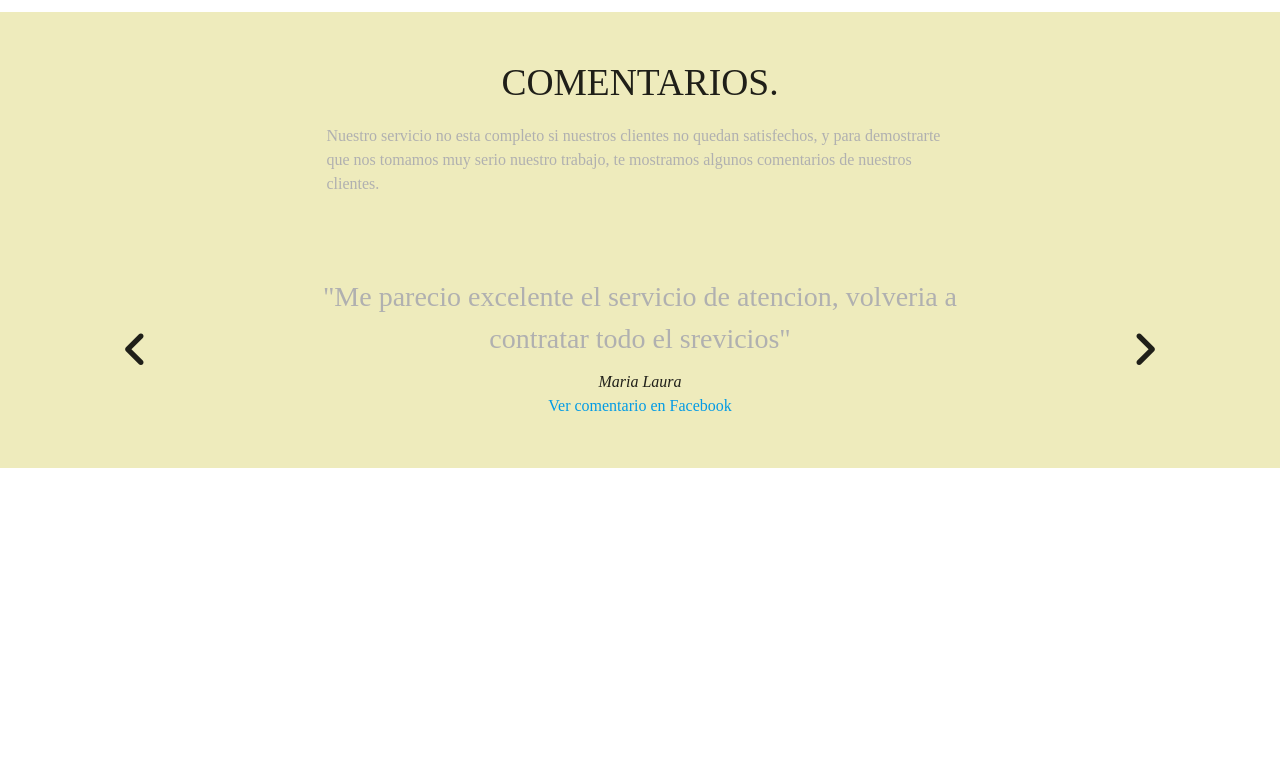
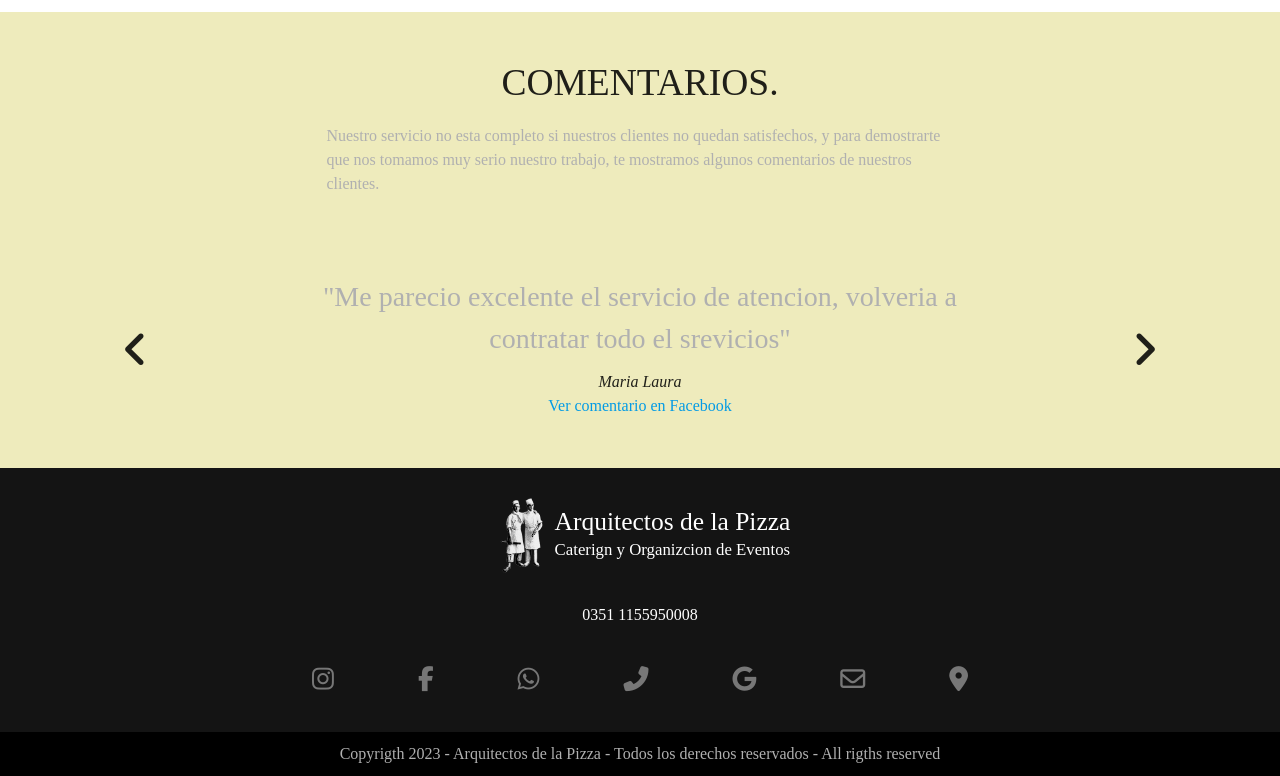
Before and after one commit to juanrodrigovicario/arquitectosDeLaPizza, a plain HTML site: page index.html in a window 1280 px wide. Shown: the part 4632-5408 px from the top of the page. Before the commit the page ends 5100 px from the top, so only its background shows below. Drawn offline with nearby package versions, Linux system fonts and the light colour scheme.

Commit message:
index html finalizado (falta medidas de pantallas mas chicas)

```diff
--- a/estilos.css
+++ b/estilos.css
@@ -465,24 +465,47 @@ text-align: center;
 
 /* -----------  -----------  FOOTER  -----------  ----------- */
 
-footer {
-    background-color: #292929;
+.footer{
+    display: flex;
+    flex-direction: column;
+    align-items: center;
+    background-color: rgb(20, 20, 20);
+}
+.footer .contenedor-info-footer{
+    display: flex;
+    flex-direction: column;
+    align-items: center;
+}
+.footer .contenedor-info-footer .logo{
+    display: flex;
+    align-items: center;
+    margin: 20px;
+}
+.footer .contenedor-info-footer .logo .img{
+    width: 45px;
+    margin: 10px;
+}
+.footer .contenedor-info-footer .logo .textos-logo .slogan{
+    color: #fff;
+    font-size: 16.8px;
+}
+.footer .contenedor-info-footer .anchor{
+    color: #fff;
+    cursor: pointer;
+    margin: auto;
+}
+.footer .contenedor-info-footer .contactanos .iconos-footer{
+    color: rgb(119, 119, 119);
+    font-size: 25px;
+    margin: 40px;
+
+}
+.footer .footerDelFooter{
     width: 100%;
+    text-align: center;
+    background-color: black;
+    padding: 10px;
 }
-
-footer .footer .logo {
-    display: grid;
-    grid-template-columns: 40px 1fr;
-}
-
-footer .footer .logo .imagen img {
-    width: 100%
-}
-
-footer .footer .logo .textosLogo {
-    align-content: center;
-}
-
 /* -----------  -----------  MEDIA QUERIES  -----------  ----------- */
 /* -----------  -----------  MEDIA QUERIES  -----------  ----------- */
 /* -----------  -----------  MEDIA QUERIES  -----------  ----------- */
--- a/index.html
+++ b/index.html
@@ -335,8 +335,35 @@
         </div>
     </div>
 
-    <footer>
-
+    <footer class="footer">
+        <div class="contenedor-info-footer">
+            <div class="logo">
+                <!-- <div class="imagen"> -->
+                    <img class="img" src="img/logo.png" alt="Logo Arquitectos de la Pizza">
+                <!-- </div> -->
+                <div class="textos-logo">
+                        <h2>Arquitectos de la Pizza</h2>
+                        <p class="slogan">Caterign y Organizcion de Eventos</p>
+                </div>
+            </div>
+            <div class="telefono">
+                <a class="anchor" href="tel:+5493515950008">0351 1155950008</a>
+            </div>
+            <div class="contactanos">
+                <div class="logosContactos">
+                    <a href=""><i class="fab fa-instagram iconos-footer"></i></a>
+                    <a href=""><i class="fab fa-facebook-f iconos-footer"></i></a>
+                    <a href=""><i class="fab fa-whatsapp iconos-footer"></i></a>
+                    <a href=""><i class="fas fa-phone-alt iconos-footer"></i></a>
+                    <a href=""><i class="fab fa-google iconos-footer"></i></a>
+                    <a href=""><i class="far fa-envelope iconos-footer"></i></a>
+                    <a href=""><i class="fas fa-map-marker-alt iconos-footer"></i></a>
+                </div>
+            </div>
+        </div>
+        <div class="footerDelFooter">
+            <p>Copyrigth 2023 - Arquitectos de la Pizza - Todos los derechos reservados - All rigths reserved</p>
+        </div>
     </footer>
 
 
```
